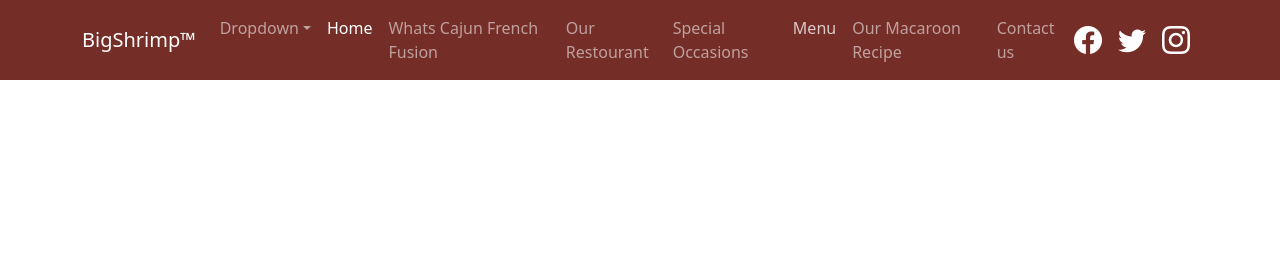
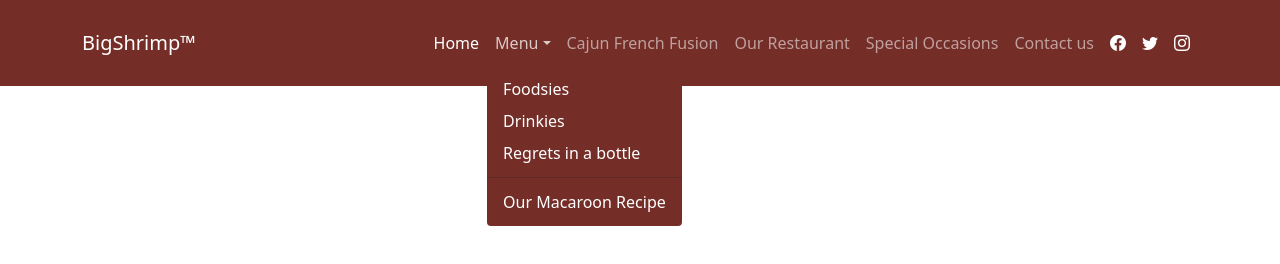
Before and after one commit to HumbleDeer/proj-shrimp, a plain HTML site: page index.html in a window 1280 px wide. Both pictures are taken after a click on the button "Menu". Drawn offline with nearby package versions, Linux system fonts and the light colour scheme.

Commit message:
s h r i m p

```diff
--- a/index.html
+++ b/index.html
@@ -1,11 +1,14 @@
 <!DOCTYPE html>
 <meta lang="EN">
 <html>
+
 <head>
-    <link href="https://cdn.jsdelivr.net/npm/bootstrap@5.0.2/dist/css/bootstrap.min.css" rel="stylesheet" integrity="sha384-EVSTQN3/azprG1Anm3QDgpJLIm9Nao0Yz1ztcQTwFspd3yD65VohhpuuCOmLASjC" crossorigin="anonymous">
+    <link href="https://cdn.jsdelivr.net/npm/bootstrap@5.0.2/dist/css/bootstrap.min.css" rel="stylesheet"
+        integrity="sha384-EVSTQN3/azprG1Anm3QDgpJLIm9Nao0Yz1ztcQTwFspd3yD65VohhpuuCOmLASjC" crossorigin="anonymous">
     <link rel="stylesheet" href="https://cdn.jsdelivr.net/npm/bootstrap-icons@1.5.0/font/bootstrap-icons.css">
     <link rel="stylesheet" href="override.css">
 </head>
+
 <body>
     <nav class="navbar navbar-expand-lg navbar-dark bg-shrimp">
         <div class="container">
@@ -15,37 +18,41 @@
                 <h3 class="m-2" href="#"><i class="bi bi-twitter"></i></h3>
                 <h3 class="m-2" href="#"><i class="bi bi-instagram"></i></h3>
             </div>
-          <button class="navbar-toggler" type="button" data-bs-toggle="collapse" data-bs-target="#navbarSupportedContent" aria-controls="navbarSupportedContent" aria-expanded="false" aria-label="Toggle navigation">
+            <button class="navbar-toggler" type="button" data-bs-toggle="collapse"
+                data-bs-target="#navbarSupportedContent" aria-controls="navbarSupportedContent" aria-expanded="false"
+                aria-label="Toggle navigation">
                 <span class="navbar-toggler-icon"></span>
             </button>
 
             <div class="collapse navbar-collapse justify-content-end" id="navbarSupportedContent">
                 <ul class="navbar-nav mb-2 mb-lg-0">
+                    <li class="nav-item"><a class="nav-link active" aria-current="page" href="index.html">Home</a></li>
                     <li class="nav-item dropdown">
-                  <a class="nav-link dropdown-toggle" href="#" id="navbarDropdown" role="button" data-bs-toggle="dropdown" aria-expanded="false">Dropdown</a>
+                        <a class="nav-link dropdown-toggle" href="#" id="navbarDropdown" role="button" data-bs-toggle="dropdown" aria-expanded="false">Menu</a>
                         <ul class="dropdown-menu bg-shrimp" aria-labelledby="navbarDropdown">
-                  <li><a class="dropdown-item" href="#">Action</a></li>
-                  <li><a class="dropdown-item" href="#">Another action</a></li>
+                            <li><a class="dropdown-item" href="#">Foodsies</a></li>
+                            <li><a class="dropdown-item" href="#">Drinkies</a></li>
+                            <li><a class="dropdown-item" href="#">Regrets in a bottle</a></li>
                             <li><hr class="dropdown-divider"></li>
-                  <li><a class="dropdown-item" href="#">Something else here</a></li>
+                            <li><a class="dropdown-item" href="#">Our Macaroon Recipe</a></li>
                         </ul>
                     </li>
-              <li class="nav-item"><a class="nav-link active" aria-current="page" href="index.html">Home</a></li>
-              <li class="nav-item"><a class="nav-link" href="#">Whats Cajun French Fusion</a></li>
-              <li class="nav-item"><a class="nav-link" href="#">Our Restourant</a></li>
+                    <li class="nav-item"><a class="nav-link" href="#">Cajun French Fusion</a></li>
+                    <li class="nav-item"><a class="nav-link" href="#">Our Restaurant</a></li>
                     <li class="nav-item"><a class="nav-link" href="#">Special Occasions</a></li>
-              <li class="nav-item"><a class="nav-link" href="#">Menu</a></li>
-              <li class="nav-item"><a class="nav-link" href="#">Our Macaroon Recipe</a></li>
                     <li class="nav-item"><a class="nav-link" href="#">Contact us</a></li>
+                    <li class="nav-item d-none d-lg-flex">
+                        <a class="nav-link" href="#"><i class="bi bi-facebook"></i></a>
+                        <a class="nav-link" href="#"><i class="bi bi-twitter"></i></a>
+                        <a class="nav-link" href="#"><i class="bi bi-instagram"></i></a>
+                    </li>
                 </ul>
+
+
 
             </div>
 
-          <div class="d-none d-lg-flex">
-            <h3 class="m-2" href="#"><i class="bi bi-facebook"></i></h3>
-            <h3 class="m-2" href="#"><i class="bi bi-twitter"></i></h3>
-            <h3 class="m-2" href="#"><i class="bi bi-instagram"></i></h3>
-                    </div>
+
         </div>
 
     </nav>
@@ -53,7 +60,10 @@
 
 
     <!-- LoadLast-->
-    <script src="https://cdn.jsdelivr.net/npm/bootstrap@5.0.2/dist/js/bootstrap.bundle.min.js" integrity="sha384-MrcW6ZMFYlzcLA8Nl+NtUVF0sA7MsXsP1UyJoMp4YLEuNSfAP+JcXn/tWtIaxVXM" crossorigin="anonymous"></script>
+    <script src="https://cdn.jsdelivr.net/npm/bootstrap@5.0.2/dist/js/bootstrap.bundle.min.js"
+        integrity="sha384-MrcW6ZMFYlzcLA8Nl+NtUVF0sA7MsXsP1UyJoMp4YLEuNSfAP+JcXn/tWtIaxVXM"
+        crossorigin="anonymous"></script>
 
 </body>
+
 </html>
--- a/override.css
+++ b/override.css
@@ -4,6 +4,11 @@
 
 .navbar-dark .bi{
     color: white;
+}
+
+.navbar-brand{
+    margin-top:15px;
+    margin-bottom:15px;
 }
 
 .dropdown-menu.bg-shrimp{
```
Lines whose indentation alone changed are shown as unchanged.
